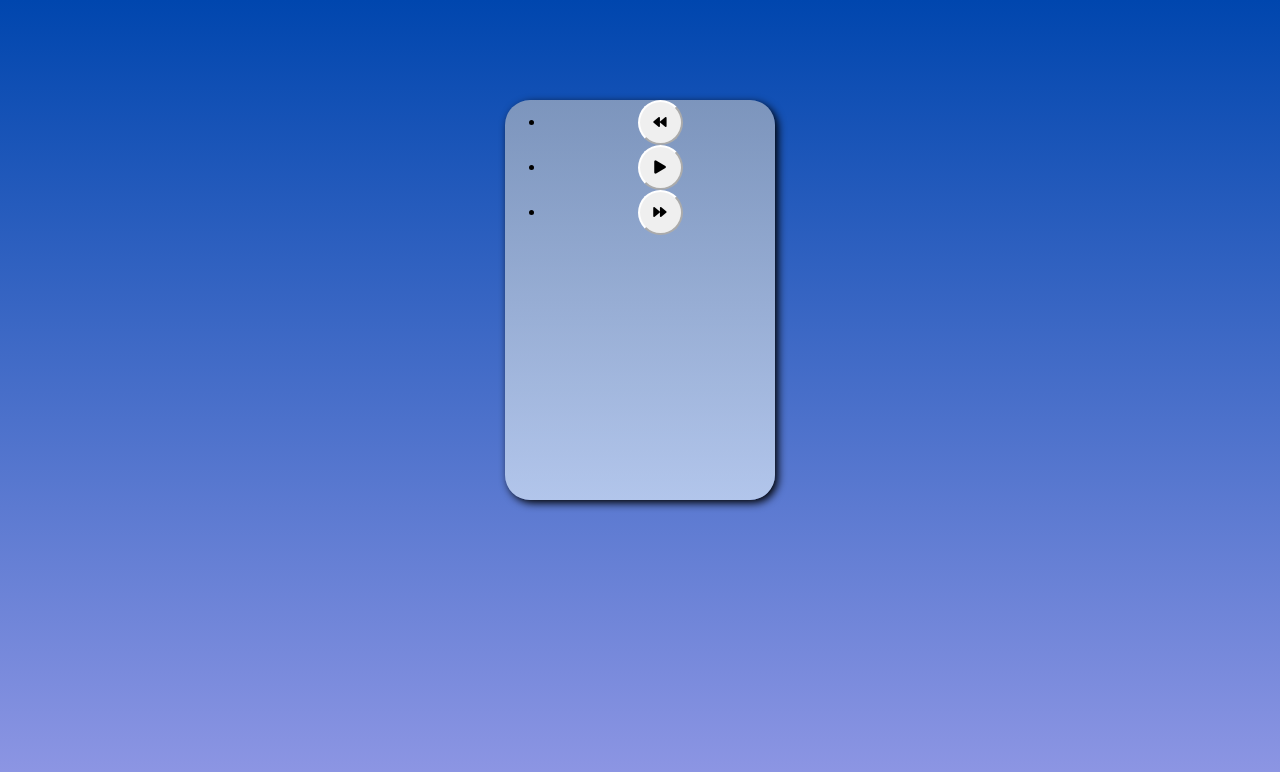
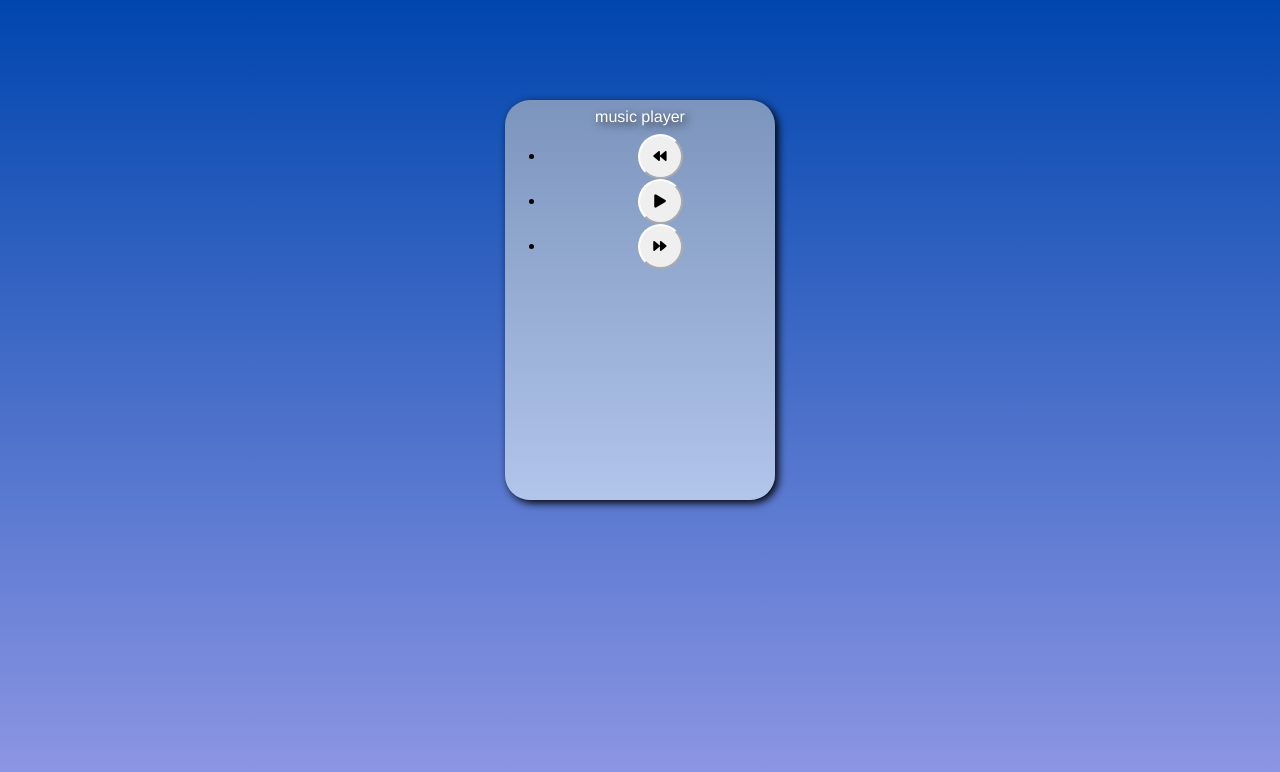
Before and after one commit to Anitamghrb/CLabHW, a plain HTML site: page index.html in a window 1280 px wide. Drawn offline with Linux system fonts and the light colour scheme.

Commit message:
p and its class are added

```diff
--- a/index.html
+++ b/index.html
@@ -11,8 +11,9 @@
 
 <body>
     <div>
+        <p class="top">music player</p>
 
-       <ul class="Buttoms">
+         <ul class="Buttoms">
              <li><button class="back fas fa-backward"></button></li>
              <li><button class="play fas fa-play"></button></li>
              <li><button class="for fas fa-forward" ></button></li>
--- a/style.css
+++ b/style.css
@@ -21,6 +21,14 @@ div{
     margin: auto;
     margin-top: 100px;
     text-align: center;
+}
+p{
+    color: white;
+    text-shadow: 3px 3px 8px #2e2e2e;
+    font-family: 'Franklin Gothic Medium', 'Arial Narrow', Arial, sans-serif;
+}
+.top{
+    padding: 8px 0px;
 }
 
 bigpart -> {
```
